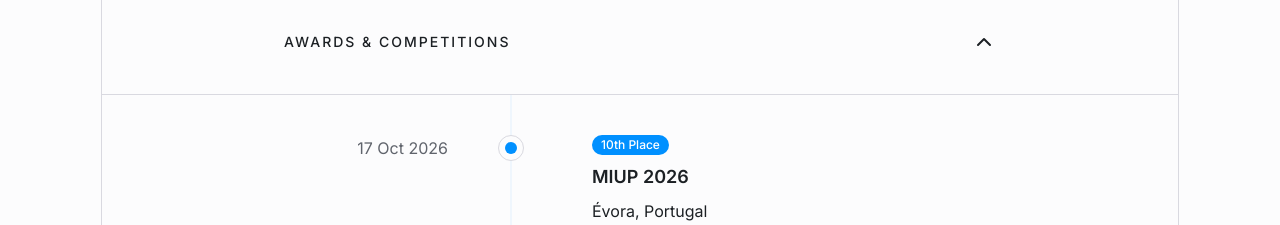
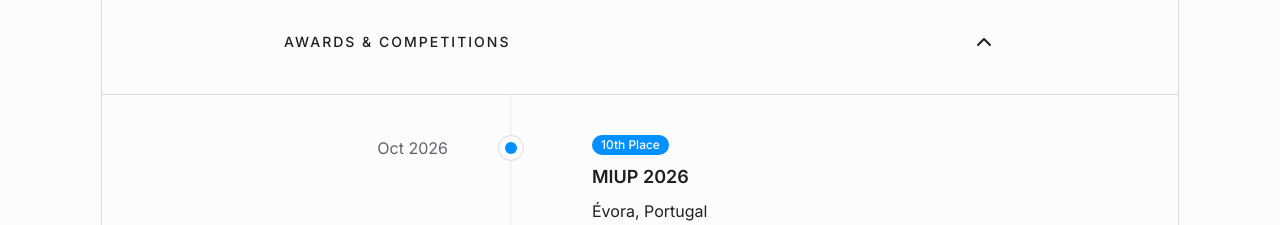
Before and after one commit to mmroch4/portfolio, a Next.js app: page / in a window 1280 px wide. Shown: the part 3700-3925 px from the top of the page. Built offline with nearby package versions, Linux system fonts and the light colour scheme.

Commit message:
content: use month and year for MIUP 2026 date

```diff
--- a/public/index.md
+++ b/public/index.md
@@ -111,7 +111,7 @@ Remote · Volunteer · 2025 – Present
 ## Awards & Competitions
 
 ### MIUP 2026 — 10th Place
-17 Oct 2026 · Évora, Portugal
+Oct 2026 · Évora, Portugal
 
 - Represented the University of Porto in the Maratona Inter-Universitária de Programação
   (MIUP 2026), held at the University of Évora.
--- a/public/pt.md
+++ b/public/pt.md
@@ -112,7 +112,7 @@ Remoto · Voluntariado · 2025 – Presente
 ## Prémios & Competições
 
 ### MIUP 2026 — 10.º Lugar
-17 Out 2026 · Évora, Portugal
+Out 2026 · Évora, Portugal
 
 - Representação da Universidade do Porto na Maratona Inter-Universitária de Programação
   (MIUP 2026), realizada na Universidade de Évora.
--- a/src/content/en.ts
+++ b/src/content/en.ts
@@ -172,7 +172,7 @@ export const en: Dictionary = {
 
     awards: [
         {
-            date: "17 Oct 2026",
+            date: "Oct 2026",
             title: "MIUP 2026",
             subtitle: "Évora, Portugal",
             badge: "10th Place",
--- a/src/content/pt.ts
+++ b/src/content/pt.ts
@@ -180,7 +180,7 @@ export const pt: Dictionary = {
 
     awards: [
         {
-            date: "17 Out 2026",
+            date: "Out 2026",
             title: "MIUP 2026",
             subtitle: "Évora, Portugal",
             badge: "10.º Lugar",
```
